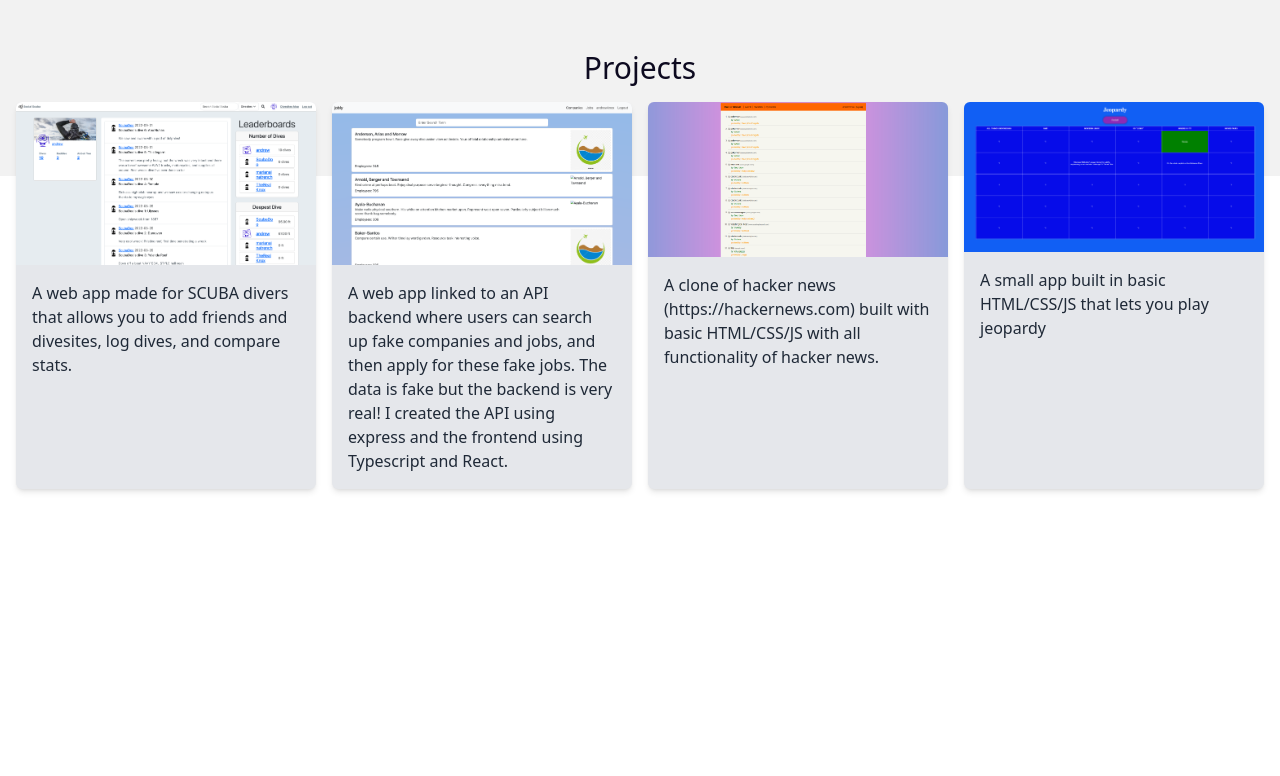
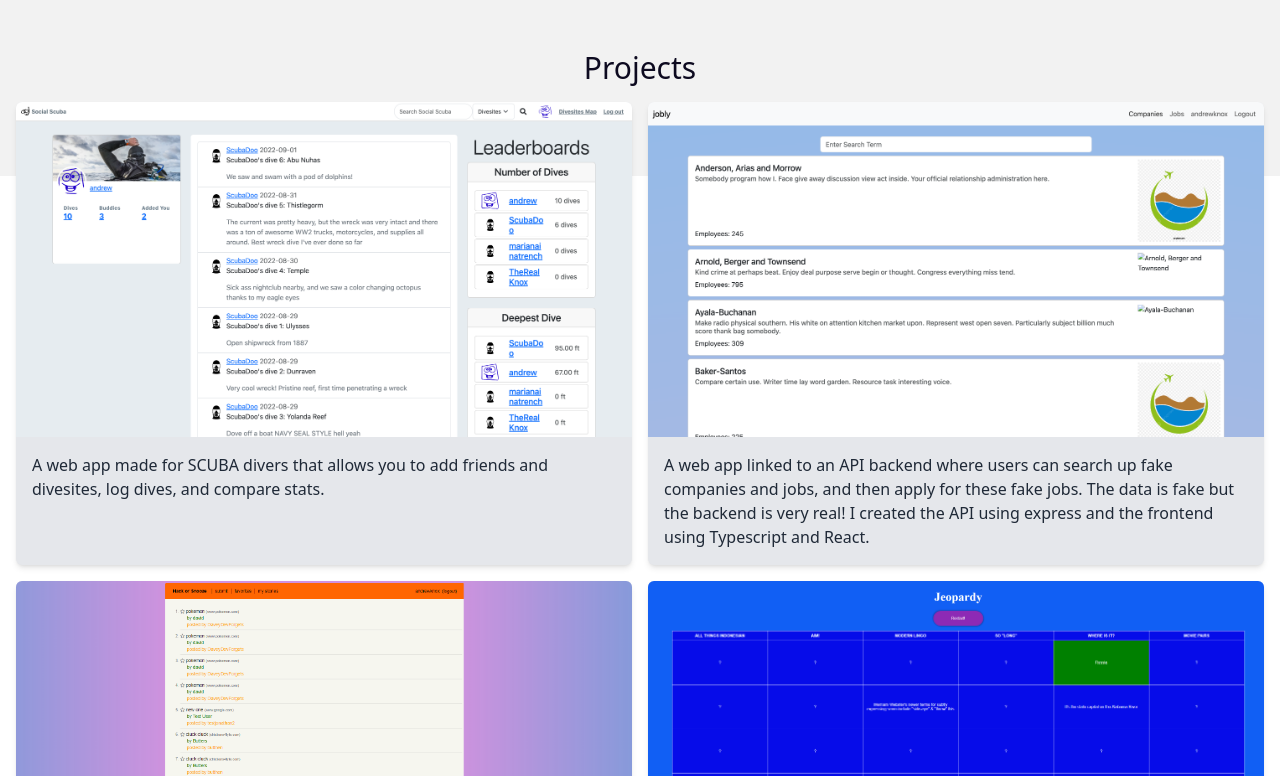
Before and after one commit to knox-dude/knox-dude.github.io, a React (Vite) app: page / in a window 1280 px wide. Shown: the part 624-1400 px from the top of the page. Before the commit the page ends 1129 px from the top, so only its background shows below. Built offline with nearby package versions, Linux system fonts and the light colour scheme.

Commit message:
made project cards generally bigger

```diff
--- a/src/Components/ProjectList.tsx
+++ b/src/Components/ProjectList.tsx
@@ -15,7 +15,7 @@
   return (
     <>
       <h1 className=" text text-center text-3xl ">Projects</h1>
-      <div className=" m-4 grid grid-cols-1 gap-4 sm:grid-cols-2 md:grid-cols-3 lg:grid-cols-4">
+      <div className=" m-4 grid grid-cols-1 gap-4 sm:grid-cols-2">
         {projects.map((project) => (
           <ProjectCard
             key={project.id}
```
